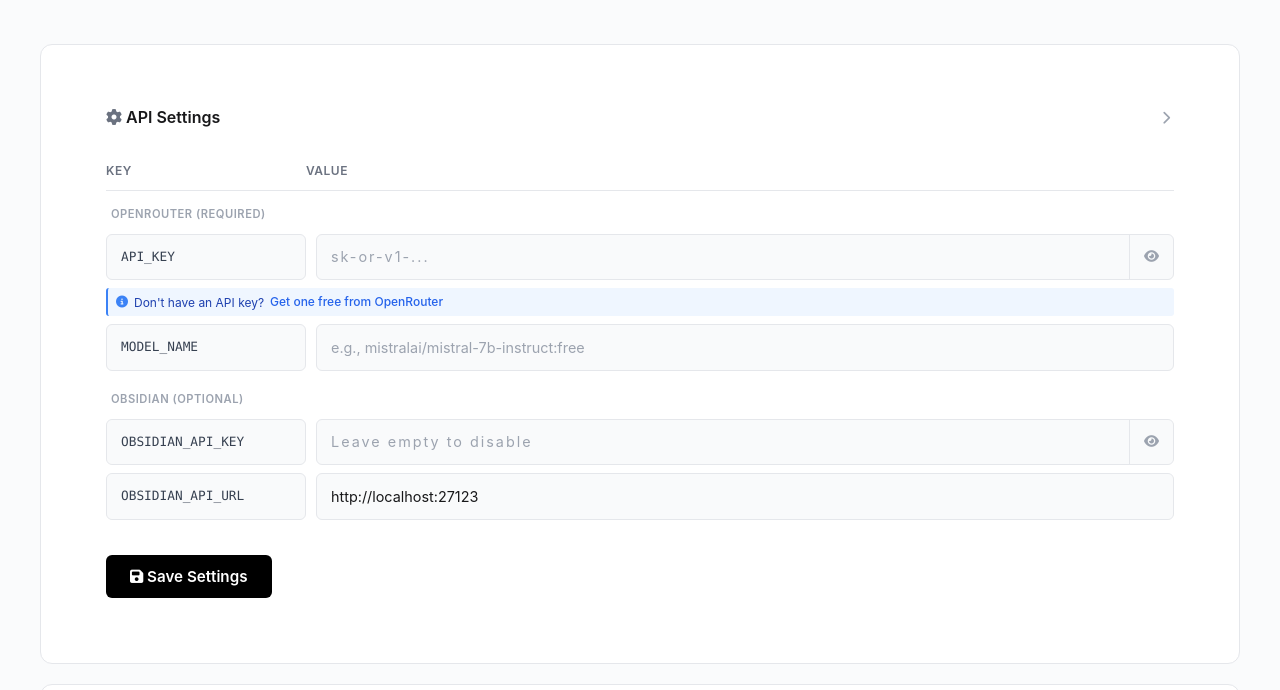
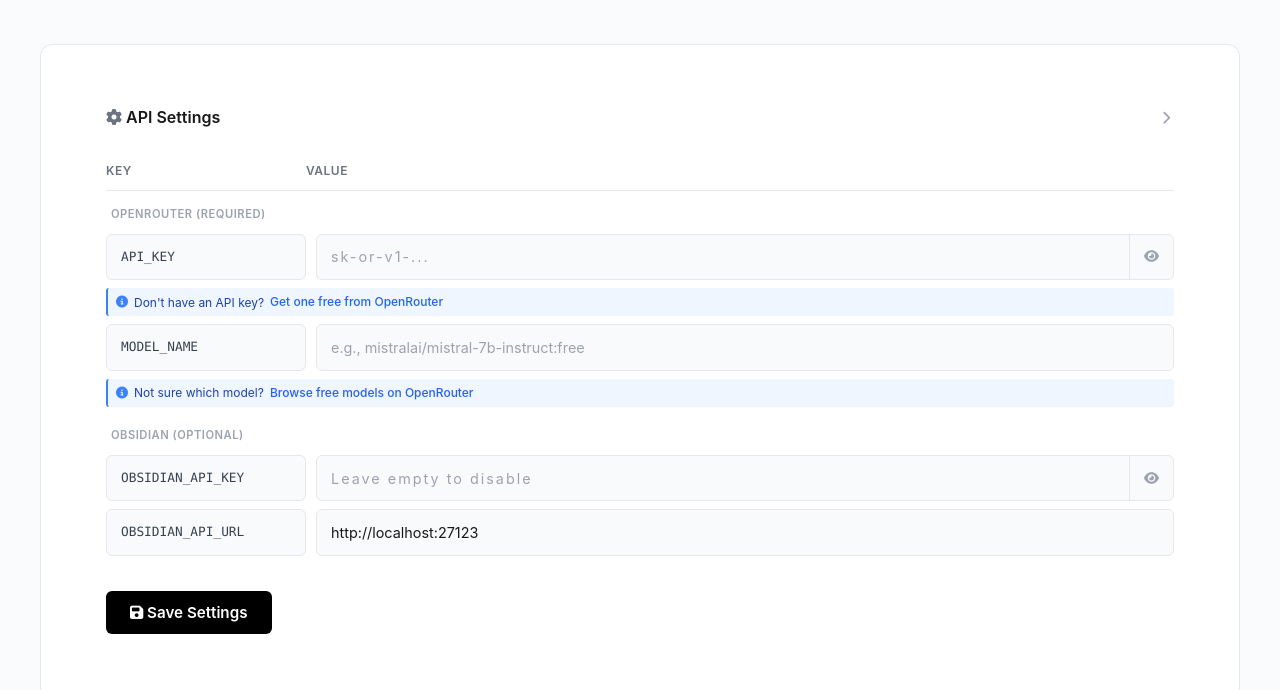
Before and after one commit to VedAditya-10/ResearchPilot, a plain HTML site: page static/index.html in a window 1280 px wide. Both pictures are taken after a click on the element "API Settings". Shown: the part 110-800 px from the top of the page. Drawn offline with Linux system fonts and the light colour scheme.

Commit message:
Version 1.3

```diff
--- a/static/index.html
+++ b/static/index.html
@@ -55,6 +55,10 @@
                                 <div class="setting-value">
                                     <input type="text" id="modelNameInput" placeholder="e.g., mistralai/mistral-7b-instruct:free">
                                 </div>
+                            </div>
+                            <div class="setting-help">
+                                <i class="fas fa-info-circle"></i>
+                                Not sure which model? <a href="https://openrouter.ai/models?fmt=cards&input_modalities=text%2Cimage&q=free" target="_blank" rel="noopener noreferrer">Browse free models on OpenRouter</a>
                             </div>
                         </div>
 
```
